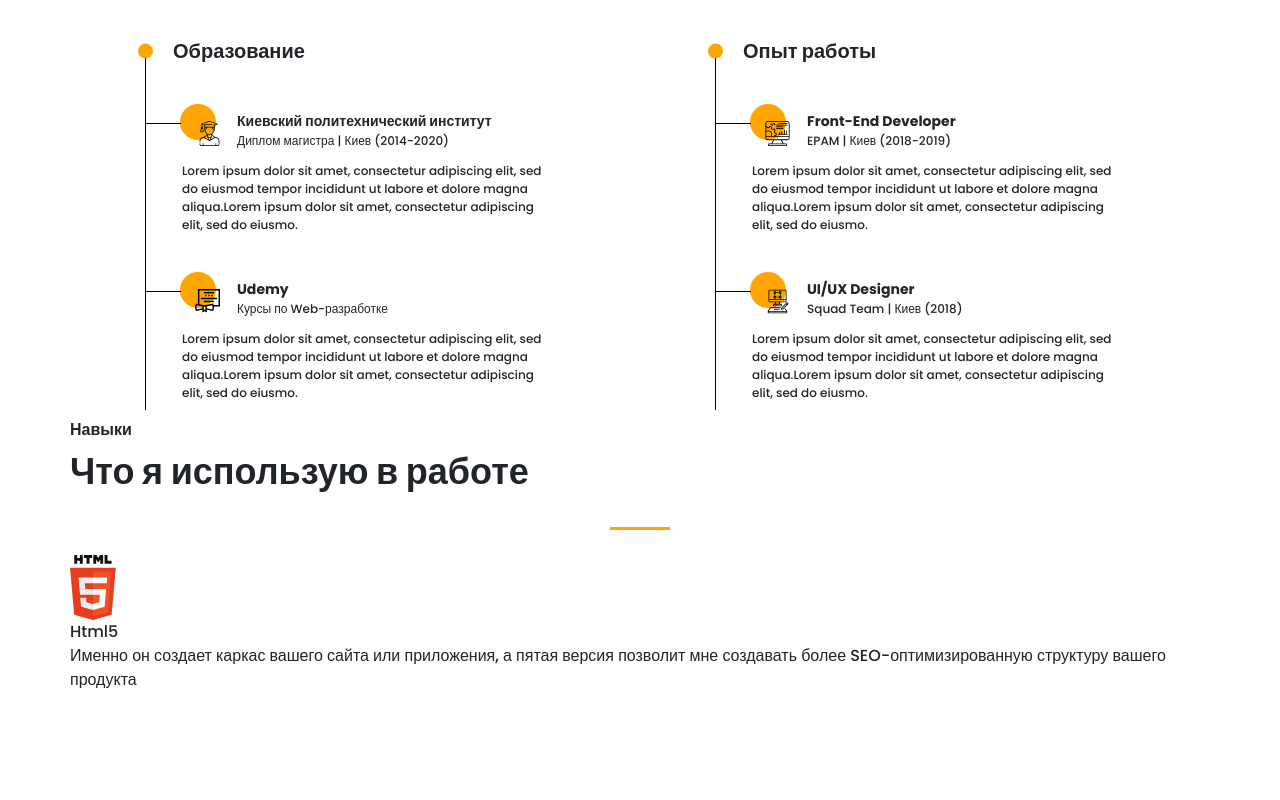
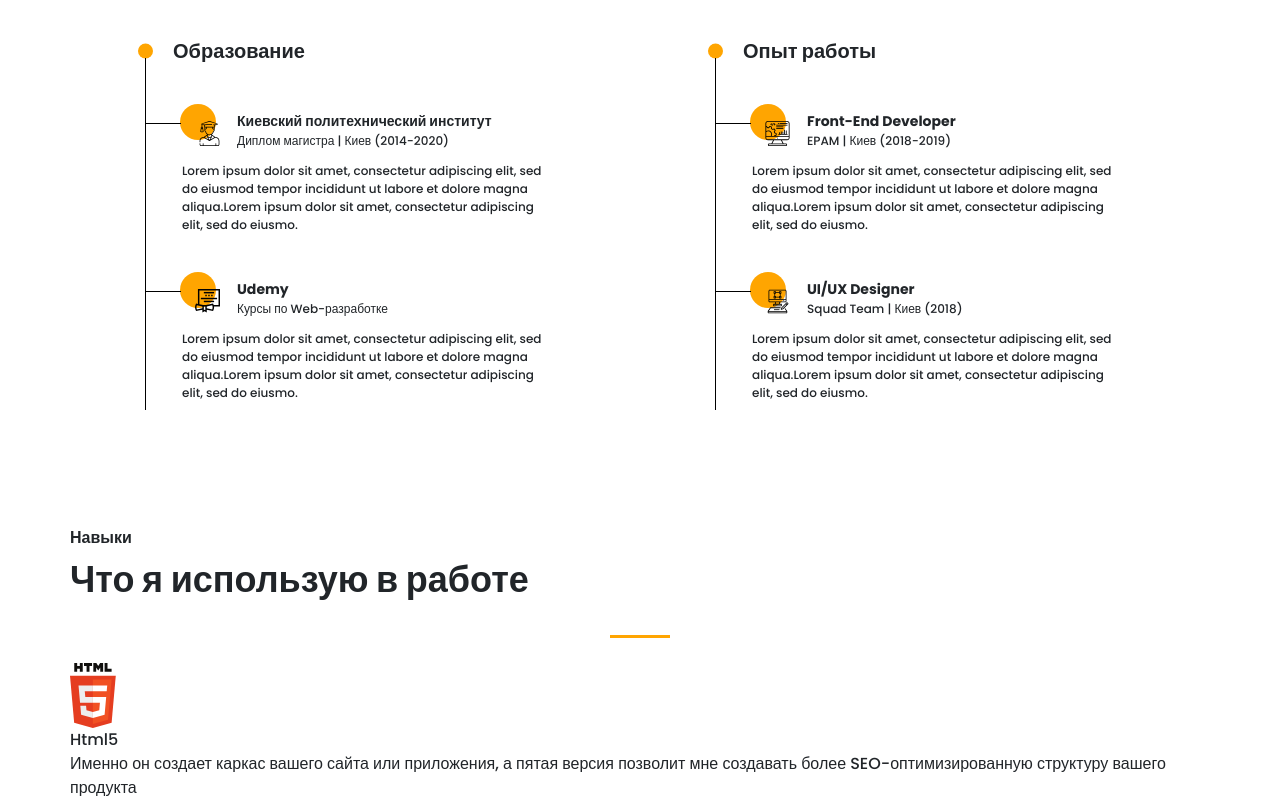
Before and after one commit to olehdev83/portfolio, a website: page src/index.html in a window 1280 px wide. Shown: the part 1817-2617 px from the top of the page. Before the commit the page ends 2509 px from the top, so only its background shows below. Drawn offline with nearby package versions, Linux system fonts and the light colour scheme; files that its build step writes are made by us from their sources; files whose address does not match are found by name.

Commit message:
Подключили  файл skills.scss к style.scss

```diff
--- /dev/null
+++ b/src/sass/blocks/skills/_skills.scss
@@ -0,0 +1,3 @@
+.skills{
+    padding-top: 108px;
+}
--- a/src/sass/style.scss
+++ b/src/sass/style.scss
@@ -34,3 +34,4 @@ h1, h2, h3, h4, h5, h6{
 @import 'blocks/menu/menu';
 @import 'blocks/about/about';
 @import 'blocks/experience/experience';
+@import 'blocks/skills/skills';
```
Also changed, not shown: dist/css/style.min.css.
